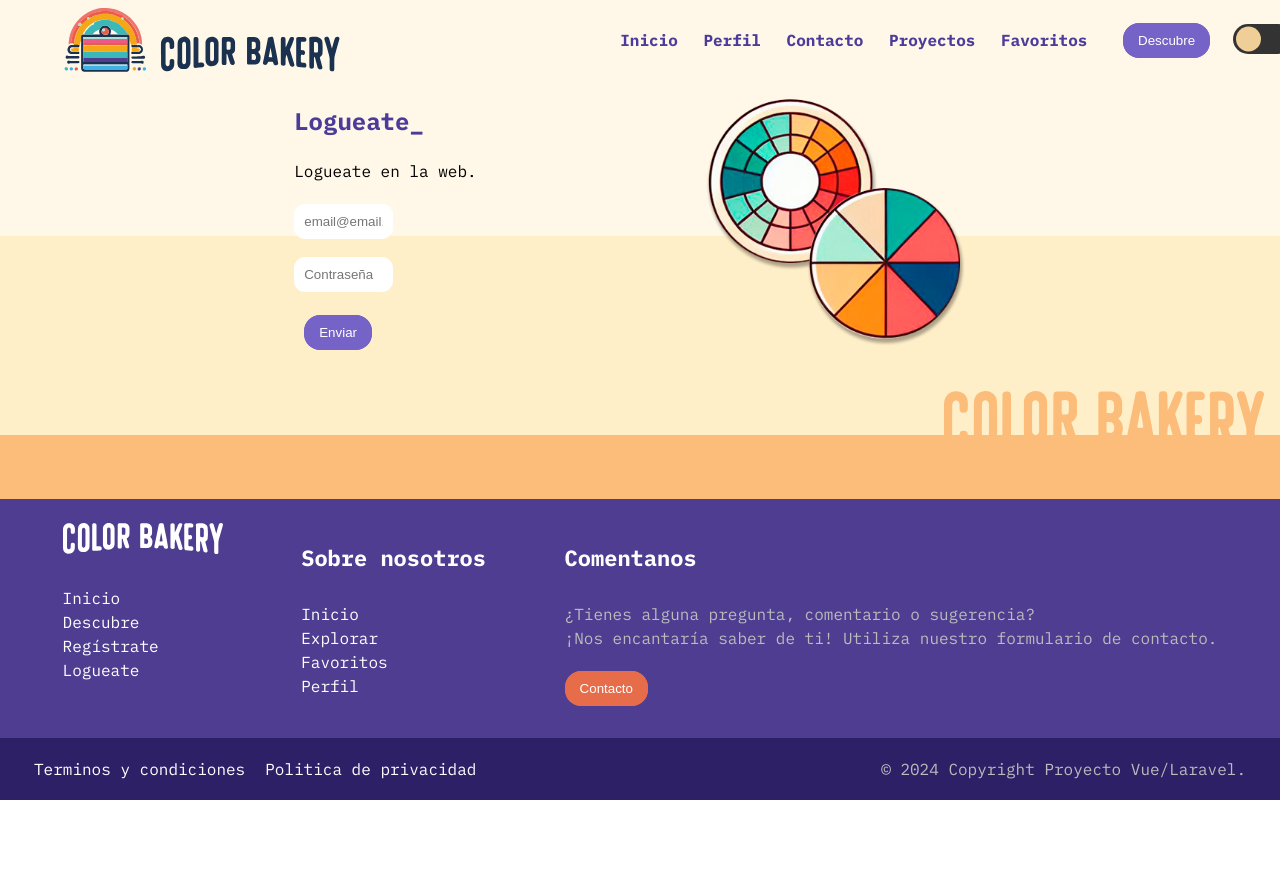
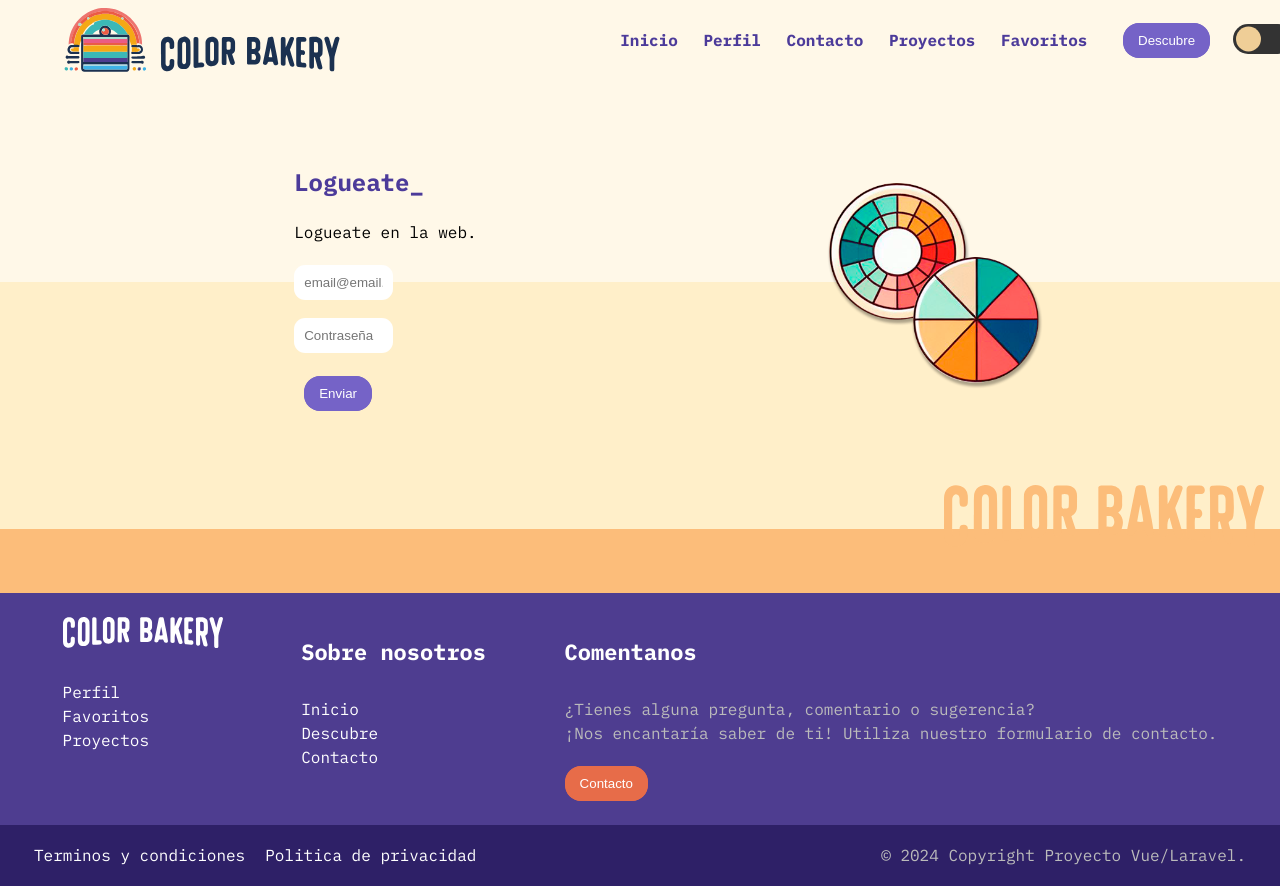
Before and after one commit to DeboraMed/proyecto-6-color-bakery, a Vue app: page /#/login in a window 1280 px wide. Before the commit the page ends 800 px from the top, so only its background shows below. Built offline with nearby package versions, Linux system fonts and the light colour scheme; sample sign-in values are in the browser's storage; a web font is replaced by a local one.

Commit message:
Fix: footer y estilos

```diff
--- a/src/pages/Contacto.vue
+++ b/src/pages/Contacto.vue
@@ -103,13 +103,17 @@ export default {
 
 <style scoped>
 .main__content{
+  margin: 4rem  auto;
   display: inline-flex;
   flex-wrap: nowrap;
   width: 100%;
   padding: 0 6rem 0 6rem;
 }
 .content__section{
-  display: block;
+  display: flex;
+  margin: 0 auto;
+  justify-content: center;
+  align-items: center;
   width: 50%;
 }
 .content__section__img{
--- a/src/pages/Favoritos.vue
+++ b/src/pages/Favoritos.vue
@@ -24,7 +24,7 @@ const favoriteData = computed(() => {
     <div v-if="favoriteData && favoriteData.favorites" v-for="favorite in favoriteData.favorites" :key="favorite.id">
       <button @click="favoriteStore.deleteFavorites(favorite.id)"><font-awesome-icon icon="fa-solid fa-xmark" class="icon"/></button>
       <h3>{{ favorite.name }}</h3>
-      <p>Creado en: {{ favorite.created_at }}</p>
+      <p>Creado en: {{ new Date(favorite.created_at).toISOString().replace('T', ' - ').substring(0, 18)  }}</p>
       <ul>
         <li class="main__article__li"
             :style="{
--- a/src/pages/Login.vue
+++ b/src/pages/Login.vue
@@ -97,18 +97,25 @@ export default {
 
 <style scoped>
 .main__content{
+  margin: 4rem  auto;
   display: inline-flex;
   flex-wrap: nowrap;
   width: 100%;
   padding: 0 6rem 0 6rem;
 }
 .content__section{
-  display: block;
+  display: flex;
+  margin: 0 auto;
+  justify-content: center;
+  align-items: center;
   width: 50%;
 }
 .content__section__img{
-  width: 60%;
+  width: 50%;
   margin: auto;
+}
+.content__article{
+  text-align: center;
 }
 input {
   width: 50%;
--- a/src/pages/Proyectos.vue
+++ b/src/pages/Proyectos.vue
@@ -135,7 +135,7 @@ export default {
 
         <h3>{{ project.name }}</h3>
         <p>{{ project.description }}</p>
-        <p>Creado en: {{ new Date(project.created_at).toISOString().replace('T', ' - ').substring(0, 21) }}</p>
+        <p>Creado en: {{ new Date(project.created_at).toISOString().replace('T', ' - ').substring(0, 18) }}</p>
         <!--itera paletas-->
         <ul v-for="palette in project.palettes" :key="palette.id">
 
--- a/src/pages/Registro.vue
+++ b/src/pages/Registro.vue
@@ -124,13 +124,17 @@ export default {
 
 <style scoped>
 .main__content{
+  margin: 4rem  auto;
   display: inline-flex;
-  flex-wrap: nowrap;
+  /*flex-wrap: nowrap;*/
   width: 100%;
   padding: 0 6rem 0 6rem;
 }
 .content__section{
-  display: block;
+  display: flex;
+  margin: 0 auto;
+  justify-content: center;
+  align-items: center;
   width: 50%;
 }
 .content__section__img{
--- a/src/shared/Footer.vue
+++ b/src/shared/Footer.vue
@@ -1,5 +1,7 @@
 <script setup>
+import {useUserStore} from "../stores/UserStore.js";
 
+const userStore = useUserStore();
 </script>
 
 <template>
@@ -10,27 +12,27 @@
       <article class="ft__main__item">
         <img class="ft__title" src="../assets/img/color-bakery-texto-footer.svg" alt="ColorBakery">
         <ul>
-          <li><a href="#">Inicio</a></li>
-          <li><a href="#">Descubre</a></li>
-          <li><a href="#">Regístrate</a></li>
-          <li><a href="#">Logueate</a></li>
+          <li><router-link v-show="!userStore.isLogged()" class="footer__a" to="/login">Logueate</router-link></li>
+          <li><router-link v-show="!userStore.isLogged()" class="footer__a" to="/registro">Registrate</router-link></li>
+          <li><router-link v-show="userStore.isLogged()" class="footer__a" to="/perfil">Perfil</router-link></li>
+          <li><router-link v-show="userStore.isLogged()" class="footer__a" to="/favoritos">Favoritos</router-link></li>
+          <li><router-link v-show="userStore.isLogged()" class="footer__a" to="/proyectos">Proyectos</router-link></li>
         </ul>
       </article>
       <article class="ft__main__item">
         <h2 class="ft__title">Sobre nosotros</h2>
         <ul>
-          <li><a href="#">Inicio</a></li>
-          <li><a href="#">Explorar</a></li>
-          <li><a href="#">Favoritos</a></li>
-          <li><a href="#">Perfil</a></li>
+          <li><router-link class="footer__a" to="/">Inicio</router-link></li>
+          <li><router-link class="footer__a" to="/descubre">Descubre</router-link></li>
+          <li><router-link class="footer__a" to="/contacto">Contacto</router-link></li>
         </ul>
       </article>
       <article class="ft__main__item">
         <h2 class="ft__title">Comentanos</h2>
-        <p>¿Tienes alguna pregunta, comentario o sugerencia? <br>¡Nos encantaría saber de ti! Utiliza nuestro formulario de contacto.</p>
+        <p class="footer__p">¿Tienes alguna pregunta, comentario o sugerencia? <br>¡Nos encantaría saber de ti! Utiliza nuestro formulario de contacto.</p>
         <form>
           <!-- <input type="email" name="email" placeholder="Enter email address">-->
-          <router-link to="/contacto"><button class="button__sec"> Contacto</button></router-link>
+          <router-link  to="/contacto"><button class="button__sec"> Contacto</button></router-link>
         </form>
       </article>
     </section>
@@ -38,8 +40,8 @@
     <!-- Footer legal -->
     <section class="ft__legal">
       <ul class="ft__legal__list">
-        <li><a href="#">Terminos y condiciones</a></li>
-        <li><a href="#">Politica de privacidad</a></li>
+        <li><router-link class="footer__a" to="#">Terminos y condiciones</router-link></li>
+        <li><router-link class="footer__a"  to="#">Politica de privacidad</router-link></li>
         <li>&copy; 2024 Copyright Proyecto Vue/Laravel.</li>
       </ul>
     </section>
@@ -55,14 +57,14 @@ footer {
   color: #bbb;
   line-height: 1.5;
 }
-footer a {
+.footer__a {
   text-decoration: none;
   color: var(--a-color-ft);
 }
-footer a:hover {
+.footer__a:hover {
   color: var(--a-color-hover);
 }
-footer p{
+.footer__p{
   color: #bbb;
 }
 .ft__title {
```
